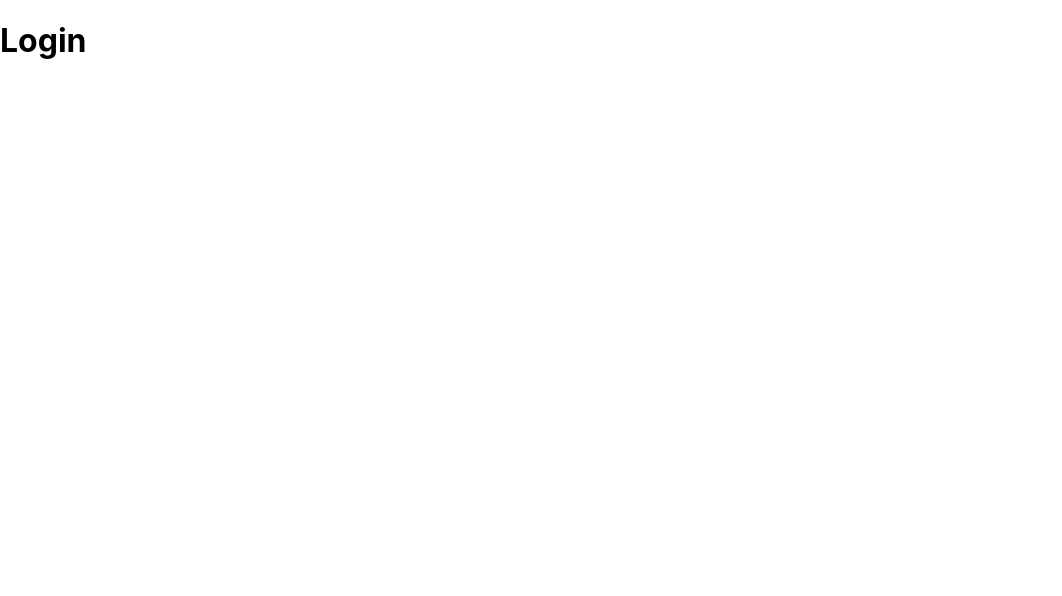
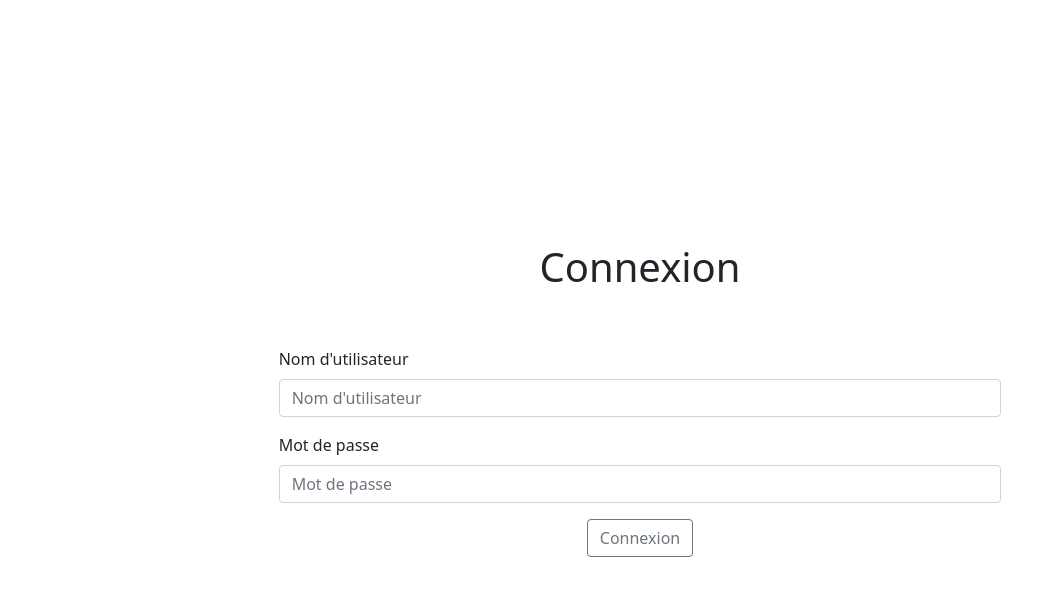
Before and after one commit to YummYume/esports-react, a React (Create React App) app: page /login in a window 1280 px wide. Shown: the top 596 px of the page, without its empty margins (0-1062 px from the left). Built offline with nearby package versions, Linux system fonts and the light colour scheme.

Commit message:
Added login

```diff
--- a/db.json
+++ b/db.json
@@ -6,6 +6,5 @@
             "password": "root",
             "coins": 100
         }
-    ],
-    "profile": { "name": "typicode" }
+    ]
 }
--- a/package.json
+++ b/package.json
@@ -6,6 +6,7 @@
     "@testing-library/jest-dom": "^5.16.1",
     "@testing-library/react": "^12.1.2",
     "@testing-library/user-event": "^13.5.0",
+    "axios": "^0.25.0",
     "bootstrap": "^5.1.3",
     "react": "^17.0.2",
     "react-bootstrap": "^2.1.1",
@@ -15,7 +16,7 @@
     "web-vitals": "^2.1.3"
   },
   "scripts": {
-    "start": "react-scripts start",
+    "start": "concurrently --kill-others \"react-scripts start\" \"json-server -p 3004 -w db.json\"",
     "build": "react-scripts build",
     "test": "react-scripts test",
     "eject": "react-scripts eject"
@@ -37,5 +38,8 @@
       "last 1 firefox version",
       "last 1 safari version"
     ]
+  },
+  "devDependencies": {
+    "concurrently": "^7.0.0"
   }
 }
--- a/src/App.css
+++ b/src/App.css
@@ -1,38 +1,9 @@
-.App {
-  text-align: center;
+.minWdScreen {
+  min-height: 100vh;
 }
 
-.App-logo {
-  height: 40vmin;
-  pointer-events: none;
+#root {
+  min-height: 100vh;
+  align-items: center;
+  display: flex;
 }
-
-@media (prefers-reduced-motion: no-preference) {
-  .App-logo {
-    animation: App-logo-spin infinite 20s linear;
-  }
-}
-
-.App-header {
-  background-color: #282c34;
-  min-height: 100vh;
-  display: flex;
-  flex-direction: column;
-  align-items: center;
-  justify-content: center;
-  font-size: calc(10px + 2vmin);
-  color: white;
-}
-
-.App-link {
-  color: #61dafb;
-}
-
-@keyframes App-logo-spin {
-  from {
-    transform: rotate(0deg);
-  }
-  to {
-    transform: rotate(360deg);
-  }
-}
--- /dev/null
+++ b/src/components/API/user.jsx
@@ -0,0 +1,16 @@
+import axios from 'axios';
+
+export const getUserOrFalse = async (username, password) => {
+    const res = await axios.get('http://localhost:3004/users', {
+        params : {
+            username: username,
+            password: password
+        }
+    });
+
+    if (res.data.length > 0) {
+        return res.data[0];
+    }
+
+    return false;
+};
--- /dev/null
+++ b/src/components/logged/menu.jsx
@@ -0,0 +1,11 @@
+import React, { useState } from 'react';
+
+const Menu = () => {
+    return (
+        <div>
+            <h1>Logged in!</h1>
+        </div>
+    )
+}
+
+export default Menu;
--- a/src/components/login.jsx
+++ b/src/components/login.jsx
@@ -1,11 +1,111 @@
-import React, { useState } from 'react';
+import React, { useState, useEffect } from 'react';
+import Form from 'react-bootstrap/Form';
+import Button from 'react-bootstrap/Button';
+import Spinner from 'react-bootstrap/Spinner';
+import InputGroup from 'react-bootstrap/InputGroup';
+import Alert from 'react-bootstrap/Alert';
+import { Row, Col, Container } from 'react-bootstrap';
+import { getUserOrFalse } from '../components/API/user';
 
-const Login = () => {
+export default function Login() {
+    const [loading, setLoading] = useState(false);
+    const [validated, setValidated] = useState(false);
+    const [error, setError] = useState(false);
+    const [form, setForm] = useState({
+        username: '',
+        password: ''
+    });
+
+    useEffect(() => {
+        if (false !== error) {
+            setTimeout(() => {
+                setError(false);
+            }, 4000)
+        }
+    });
+
+    const onSubmit = (e) => {
+        e.preventDefault();
+        const formData = e.currentTarget;
+
+        setError(false);
+        setLoading(true);
+
+        if (formData.checkValidity() === false) {
+            e.preventDefault();
+            e.stopPropagation();
+            setError('Erreur dans le formulaire. Veuillez corriger les erreurs.');
+            return;
+        }
+
+        setValidated(true);
+
+        getUserOrFalse(form.username, form.password).then(user => {
+            setLoading(false);
+            if (user) {
+                console.log(user);
+            } else {
+                setError('Nom d\'utilisateur ou mot de passe erroné.');
+            }
+        });
+    };
+
+    const handleUserInput = (field, value) => {
+        setForm((form) => {
+            return {
+                ...form,
+                [field]: value
+            }
+        })
+    };
+
     return (
-        <div>
-            <h1>Login</h1>
-        </div>
+        <Container className="align-items-center" fluid>
+            <Row className="justify-content-around">
+                <Col className="mb-5" xs={12}>
+                    <h1 className="text-center">Connexion</h1>
+                </Col>
+                <Col sm={12} md={9} lg={8} xl={7} xxl={6}>
+                    <Alert show={false !== error} variant="danger">
+                        {error}
+                    </Alert>
+                    <Form noValidate validated={validated} onSubmit={onSubmit}>
+                        <Form.Group className="mb-3" controlId="formUsername">
+                            <Form.Label>Nom d'utilisateur</Form.Label>
+                            <InputGroup hasValidation>
+                                <Form.Control type="text" placeholder="Nom d'utilisateur" onInput={(e) => handleUserInput('username', e.target.value)} required/>
+                                <Form.Control.Feedback type="invalid">
+                                    Veuillez saisir votre nom d'utilisateur.
+                                </Form.Control.Feedback>
+                            </InputGroup>
+                        </Form.Group>
+                        <Form.Group className="mb-3" controlId="formPassword">
+                            <Form.Label>Mot de passe</Form.Label>
+                            <InputGroup hasValidation>
+                                <Form.Control type="password" placeholder="Mot de passe" onInput={(e) => handleUserInput('password', e.target.value)} required/>
+                                <Form.Control.Feedback type="invalid">
+                                    Veuillez saisir votre mot de passe.
+                                </Form.Control.Feedback>
+                            </InputGroup>
+                        </Form.Group>
+                        <div className="text-center">
+                            <Button variant="outline-secondary" disabled={loading} type="submit">
+                                Connexion { loading &&
+                                    <Spinner
+                                        as="span"
+                                        animation="border"
+                                        size="sm"
+                                        role="status"
+                                        aria-hidden="true"
+                                    >
+                                        <span className="visually-hidden">...</span>
+                                    </Spinner>
+                                }
+                            </Button>
+                        </div>
+                    </Form>
+                </Col>
+            </Row>
+        </Container>
     )
 };
-
-export default Login;
--- a/src/index.css
+++ b/src/index.css
@@ -1,5 +1,6 @@
 body {
   margin: 0;
+  min-height: 100vh;
   font-family: -apple-system, BlinkMacSystemFont, 'Segoe UI', 'Roboto', 'Oxygen',
     'Ubuntu', 'Cantarell', 'Fira Sans', 'Droid Sans', 'Helvetica Neue',
     sans-serif;
--- a/src/index.js
+++ b/src/index.js
@@ -5,17 +5,16 @@ import './index.css';
 import App from './App';
 import reportWebVitals from './reportWebVitals';
 import Login from './components/login';
+import Menu from './components/logged/menu';
+
+import 'bootstrap/dist/css/bootstrap.min.css';
 
 ReactDOM.render(
-  // <React.StrictMode>
-  //   <BrowserRouter>
-  //     <App />
-  //   </BrowserRouter>
-  // </React.StrictMode>,
     <BrowserRouter>
         <Routes>
             <Route path="/" element={<App />} />
             <Route path="login" element={<Login />} />
+            <Route path="menu" element={<Menu />} />
         </Routes>
     </BrowserRouter>,
     document.getElementById('root')
```
Also changed, not shown: 1 other file (tests, documents, lock files or other folders). Lines whose indentation alone changed are shown as unchanged.
